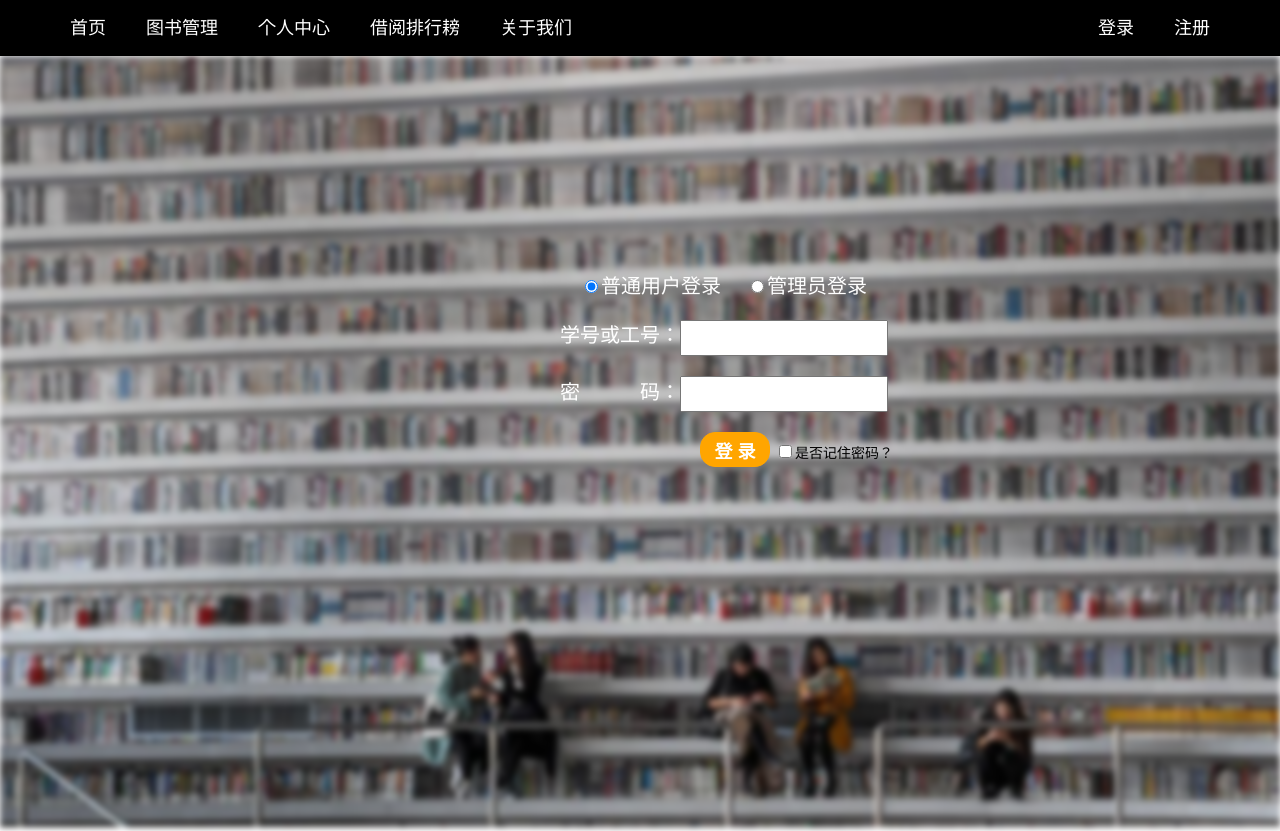
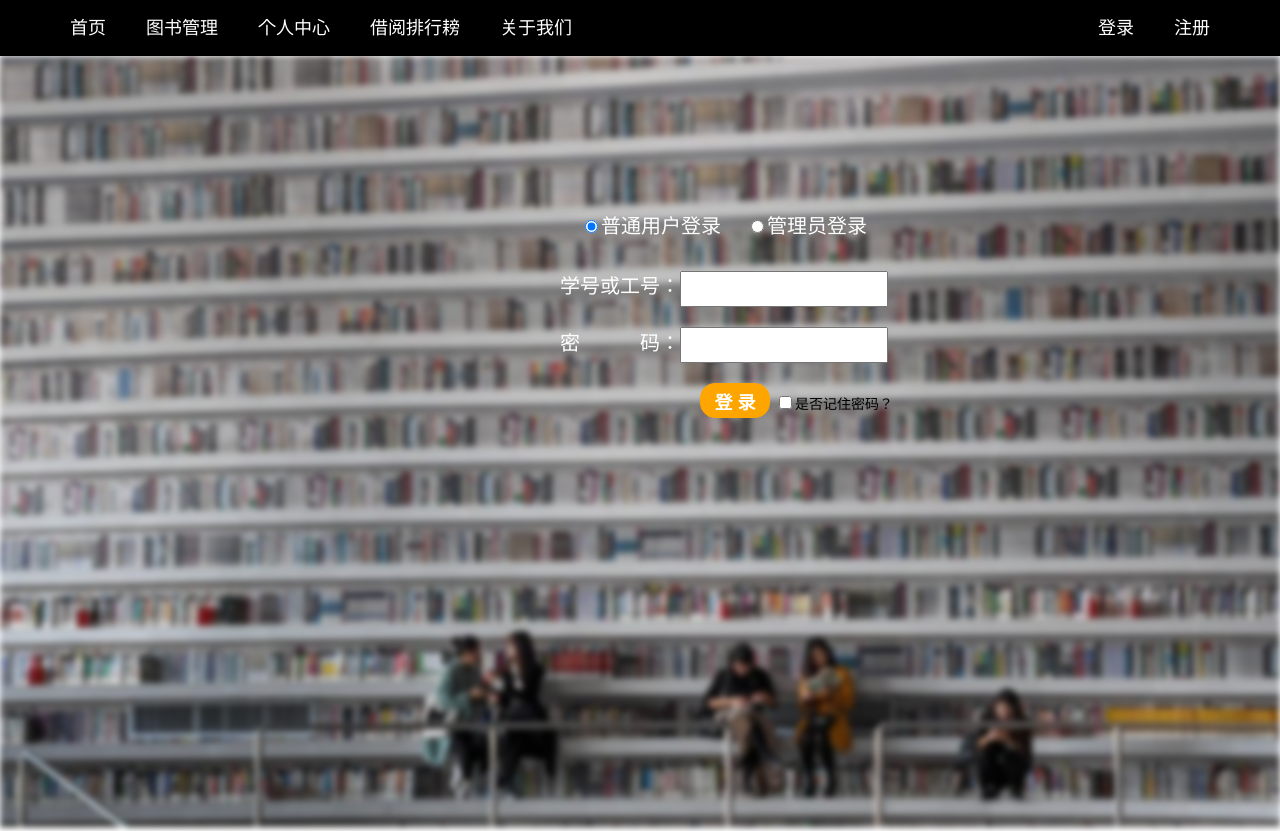
Before and after one commit to LXM404/booksManageSys, a Django app: page /bms/stulogin/ in a window 1280 px wide. Run offline with Django 3.2, Linux system fonts and the light colour scheme.

```diff
--- a/bms/templates/stulogin.html
+++ b/bms/templates/stulogin.html
@@ -20,13 +20,15 @@
         </ul>
     {% endblock %}
     <img src="/static/backimg3.jpg" alt="">
+    <div class="login_style">
+        <p>
+            &emsp;<input type="radio" name="style" value="1" id="style1" checked class="style"><label for="style1">普通用户登录</label>&emsp;
+            <input type="radio" name="style" value="2" id="style" class="style"><label for="style">管理员登录</label>
+        </p>
+    </div>
     <div class="login">
         <form action="/bms/stulogin/" method="post">
             {% csrf_token %}
-            <p>
-                &emsp;<input type="radio" name="style" value="1" id="style1" checked><label for="style1">普通用户登录</label>&emsp;
-                <input type="radio" name="style" value="2" id="style"><label for="style">管理员登录</label>
-            </p>
             <p>
                 <label for="uname">学号或工号：</label><input type="text" name="s_is" id="uname" class="inpu">
             </p>
@@ -37,4 +39,32 @@
             <input type="checkbox" name="isname"><span class="txt">是否记住密码？</span>
         </form>
     </div>
+
+    <div class="login">
+        <form action="/bms/stulogin/" method="post">
+            {% csrf_token %}
+            <p>
+                <label for="uname">管理员帐号：</label><input type="text" name="e_id" id="uname" class="inpu">
+            </p>
+            <p>
+                <label for="upwd">密&emsp;&emsp;&emsp;码：</label><input type="password" name="mpwd" id="upwd" class="inpu">
+            </p>
+            &emsp;&emsp;&emsp;&emsp;&emsp;&emsp;&emsp;<input type="submit" value="登 录" class="btn1">
+            <input type="checkbox" name="isname"><span class="txt">是否记住密码？</span>
+        </form>
+    </div>
 {% endblock %}
+
+{% block footerjs %}
+    <script src="/static/jquery-1.12.3.min.js"></script>
+    <script>
+        $('.login').eq(0).css('display','block')
+        for(let i=0;i<$('.style').length;i++){
+            $('.style').eq(i).click(function(){
+                $('.login').fadeOut()
+                $('.login').eq(i).fadeIn()
+            })
+
+        }
+    </script>
+{% endblock %}
--- a/static/css/style.css
+++ b/static/css/style.css
@@ -109,6 +109,16 @@ img{
     left: 560px;
     color: white;
     font-size: 20px;
+    display: none;
+}
+.login_style{
+    width: 400px;
+    margin: 10px auto;
+    position: absolute;
+    top: 180px;
+    left: 560px;
+    color: white;
+    font-size: 20px;
 }
 .inpu{
     height: 30px;
```
